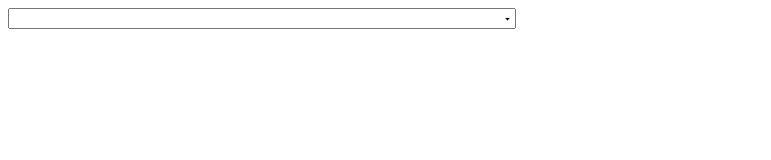
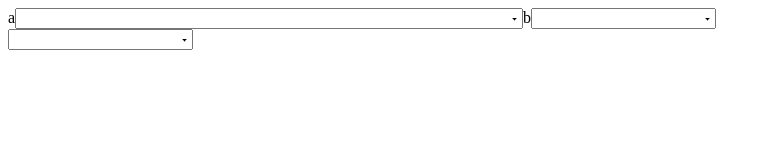
Before and after one commit to brettz9/jawbar, a website: page demos/index.html in a window 1280 px wide. Shown: the whole page, without its empty margins (0-771 px from the left). Drawn offline with Linux system fonts and the light colour scheme.

Commit message:
extend demo simplistically

```diff
--- a/demos/index.html
+++ b/demos/index.html
@@ -16,10 +16,28 @@
             {text: 'Slashdot', subtext: 'News for nerds.', icon: 'images/slashdot.png', searchValue: 'slashdot code programming nerds technology', displayValue: 'http://slashdot.org'},
             {text: 'Dictionary.com', subtext: 'An online dictionary.', icon: 'images/dictionary.png', searchValue: 'dictionary', displayValue: 'http://www.dictionary.com'}
         ]);
+        var jbar = new JawBar('#awesome2', [
+            {text: 'Ubuntu', subtext: 'The best linux desktop around.', icon: 'images/ubuntu.png', searchValue: 'ubuntu linux os technology', displayValue: 'http://www.ubuntu.com'},
+            {text: 'CodeProject', subtext: 'Free Source code and Programming help', icon: 'images/codeproject.png', searchValue: 'asp.net c# .net programming code technology', displayValue: 'http://www.codeproject.com'},
+            {text: 'Wikipedia', subtext: 'An encyclopedia anyone can edit', icon: 'images/wikipedia.png', searchValue: 'wiki', displayValue: 'http://en.wikipedia.com'},
+            {text: 'JCritters', subtext: 'MSAgent-style interactive critters', icon: 'images/star.png', searchValue: 'jcritter', displayValue: 'http://www.jcritters.com'},
+            {text: 'Slashdot', subtext: 'News for nerds.', icon: 'images/slashdot.png', searchValue: 'slashdot code programming nerds technology', displayValue: 'http://slashdot.org'},
+            {text: 'Dictionary.com', subtext: 'An online dictionary.', icon: 'images/dictionary.png', searchValue: 'dictionary', displayValue: 'http://www.dictionary.com'}
+        ]);
+        var jbar = new JawBar('#awesome3', [
+            {text: 'Ubuntu', subtext: 'The best linux desktop around.', icon: 'images/ubuntu.png', searchValue: 'ubuntu linux os technology', displayValue: 'http://www.ubuntu.com'},
+            {text: 'CodeProject', subtext: 'Free Source code and Programming help', icon: 'images/codeproject.png', searchValue: 'asp.net c# .net programming code technology', displayValue: 'http://www.codeproject.com'},
+            {text: 'Wikipedia', subtext: 'An encyclopedia anyone can edit', icon: 'images/wikipedia.png', searchValue: 'wiki', displayValue: 'http://en.wikipedia.com'},
+            {text: 'JCritters', subtext: 'MSAgent-style interactive critters', icon: 'images/star.png', searchValue: 'jcritter', displayValue: 'http://www.jcritters.com'},
+            {text: 'Slashdot', subtext: 'News for nerds.', icon: 'images/slashdot.png', searchValue: 'slashdot code programming nerds technology', displayValue: 'http://slashdot.org'},
+            {text: 'Dictionary.com', subtext: 'An online dictionary.', icon: 'images/dictionary.png', searchValue: 'dictionary', displayValue: 'http://www.dictionary.com'}
+        ]);
+
     });
     </script>
 </head>
 <body>
-<div><input id="awesome" type="text" /></div>
+<div>a<input id="awesome" type="text" />b<input id="awesome2" type="text" /></div>
+<input id="awesome3" type="text" />
 </body>
 </html>
```
